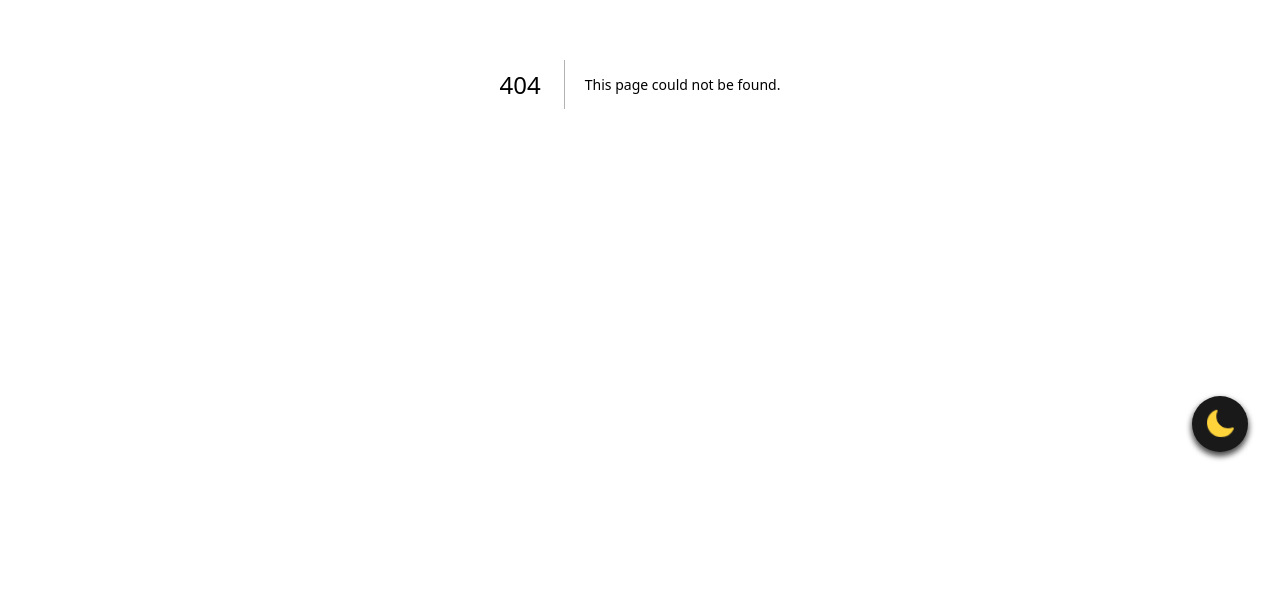
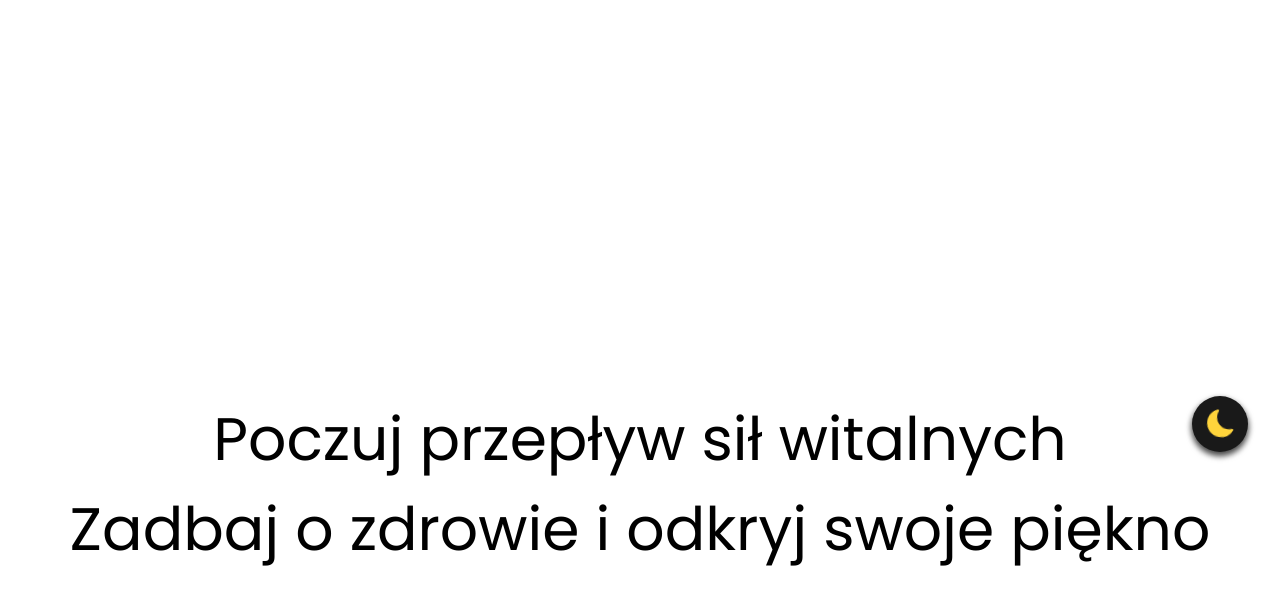
Before and after one commit to nitink3450/SweetShorty, a Next.js app: page /scholar in a window 1280 px wide. Before the commit this address had no page. Shown: the part 316-920 px from the top of the page. Before the commit the page ends 800 px from the top, so only its background shows below. Built offline with nearby package versions, Linux system fonts and the light colour scheme.

Commit message:
feat: text on cross change added

```diff
--- /dev/null
+++ b/components/pages/CrossText/CrossText.jsx
@@ -0,0 +1,60 @@
+import React, { useEffect, memo } from "react";
+import Styles from "./CrossText.module.scss";
+
+const CrossText = () => {
+  useEffect(() => {
+    function switchLogo() {
+      const whiteTextElements = document.querySelectorAll(".whiteText2");
+      const stickyBlackTextOffset = document
+        .querySelector(".sticky_blackText2")
+        .getBoundingClientRect();
+
+      whiteTextElements.forEach(function (whiteTextElement) {
+        const assetBoxOffset = whiteTextElement
+          .closest(".assetBox2")
+          .getBoundingClientRect();
+        whiteTextElement.style.top =
+          stickyBlackTextOffset.top - assetBoxOffset.top + "px";
+        whiteTextElement.style.left =
+          stickyBlackTextOffset.left - assetBoxOffset.left + "px";
+      });
+    }
+
+    function handleScroll() {
+      switchLogo();
+    }
+
+    switchLogo();
+
+    document.addEventListener("scroll", handleScroll);
+
+    return () => {
+      document.removeEventListener("scroll", handleScroll);
+    };
+  }, []);
+
+  return (
+    <>
+      <section class={Styles.space_screen}></section>
+      <section class={Styles.textCross}>
+        <div
+          class={`${Styles.commonText} ${Styles.sticky_blackText} sticky_blackText2`}
+        >
+          Poczuj przepływ sił witalnych
+          <br /> Zadbaj o zdrowie i odkryj swoje piękno
+        </div>
+        <div class={Styles.contentBox}>
+          <div class={`${Styles.assetBox} assetBox2`}>
+            <div class={`${Styles.commonText} ${Styles.whiteText} whiteText2`}>
+              Poczuj przepływ sił witalnych
+              <br /> Zadbaj o zdrowie i odkryj swoje piękno
+            </div>
+            <img src="https://picsum.photos/700/600" />
+          </div>
+        </div>
+      </section>
+    </>
+  );
+};
+
+export default memo(CrossText);
--- /dev/null
+++ b/components/pages/CrossText/CrossText.module.scss
@@ -0,0 +1,61 @@
+.space_screen {
+    height: 100vh;
+}
+
+.textCross {
+
+    .commonText {
+        font-size: 60px;
+        font-weight: 700px;
+
+        @media screen and (max-width:768px) {
+            font-size: 24px;
+        }
+    }
+
+    .sticky_blackText {
+        position: sticky;
+        top: 50%;
+        transform: translateY(-50%);
+        margin: 0 auto;
+        width: max-content;
+        text-align: center;
+        z-index: 10;
+        color: black;
+
+        @media screen and (max-width:768px) {
+            width: 100%;
+        }
+    }
+
+    .contentBox {
+        height: 200vh;
+        display: flex;
+        justify-content: center;
+        align-items: center;
+
+        .assetBox {
+            position: relative;
+            overflow: hidden;
+            // width: 700px;
+            // height: 400px;
+            border-radius: 20px;
+
+
+            .whiteText {
+                position: absolute;
+                width: max-content;
+                margin: 0 auto;
+                text-align: center;
+                z-index: 20;
+                color: #fff;
+
+                @media screen and (max-width:768px) {
+                    width: 100%;
+                }
+            }
+
+        }
+    }
+
+}
--- a/package.json
+++ b/package.json
@@ -26,7 +26,8 @@
     "react-dom": "18.2.0",
     "react-icons": "^4.8.0",
     "react-parallax-tilt": "^1.7.168",
-    "react-scroll": "^1.8.9"
+    "react-scroll": "^1.8.9",
+    "sass": "^1.72.0"
   },
   "devDependencies": {
     "@types/aos": "^3.0.4",
--- /dev/null
+++ b/pages/scholar.jsx
@@ -0,0 +1,14 @@
+import React from "react";
+import CrossText from "../components/pages/CrossText/CrossText";
+
+const scholar = () => {
+  return (
+    <>
+      <div className="">
+        <CrossText />
+      </div>
+    </>
+  );
+};
+
+export default scholar;
```
Also changed, not shown: 1 other file (tests, documents, lock files or other folders).
